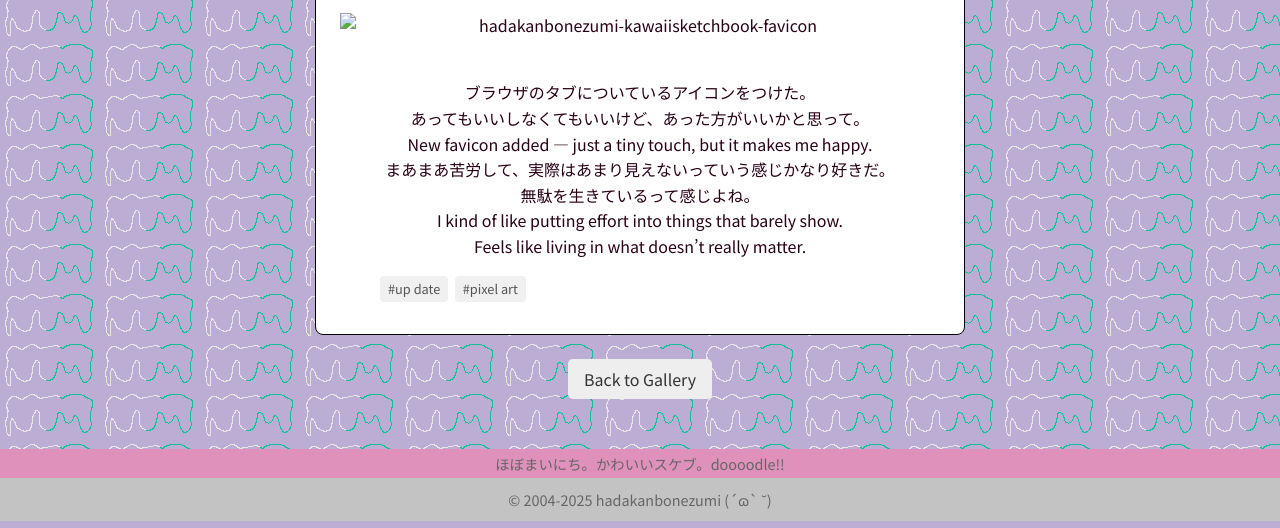
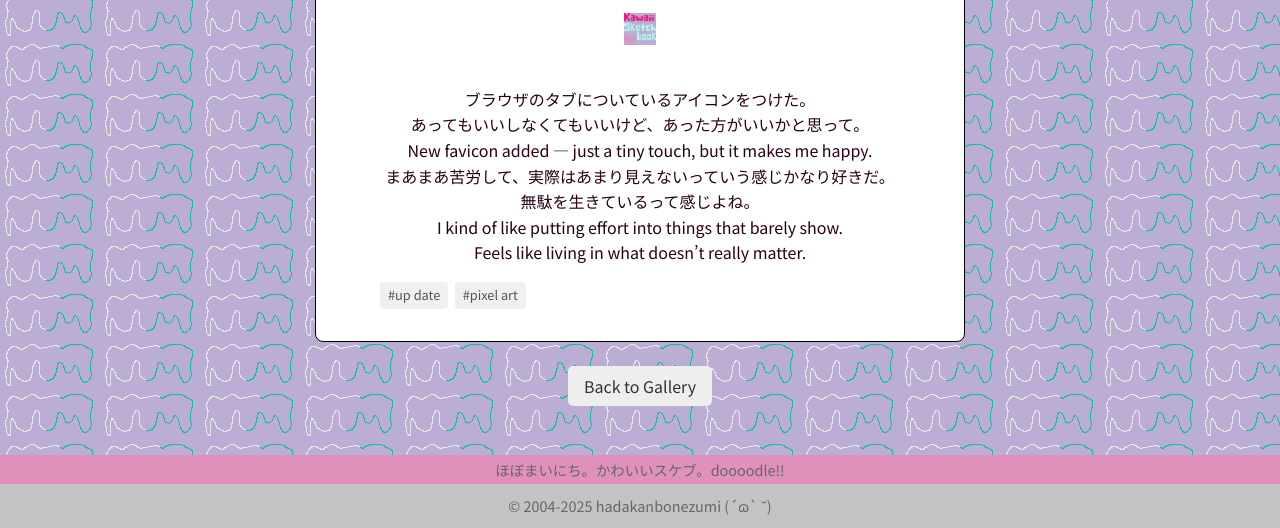
Before and after one commit to DoppeCoppe/Kawaii-sketchbook, an Eleventy site: page src/sketch/2025-07-11.md in a window 1280 px wide. Shown: the part 313-841 px from the top of the page. Built offline with nearby package versions, Linux system fonts and the light colour scheme; Eleventy itself is replaced by a stand-in of ours; files that its build step writes are made by us from their sources.

Commit message:
Add files via upload

```diff
--- a/src/sketch/2025-07-11.md
+++ b/src/sketch/2025-07-11.md
@@ -6,7 +6,7 @@ description: "小さいお飾りこと、ファビコンをつけた話"
 tags: [up date, pixel art]
 ---
 
-![hadakanbonezumi-kawaiisketchbook-favicon](/images/20250711.jpg)
+![hadakanbonezumi-kawaiisketchbook-favicon](/images/20250711.png)
 ブラウザのタブについているアイコンをつけた。
 あってもいいしなくてもいいけど、あった方がいいかと思って。
 New favicon added — just a tiny touch, but it makes me happy.
```
